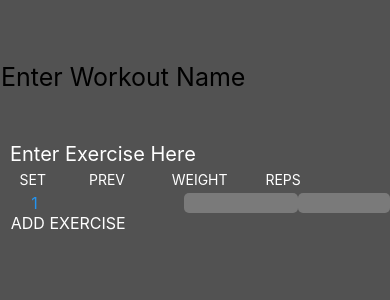
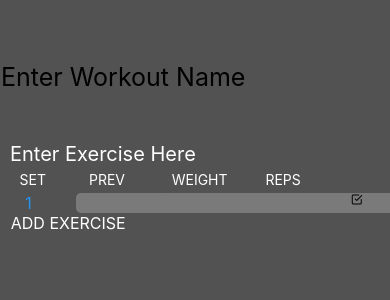
Before and after one commit to carsonkrueger/My-Projects, a React Native app in the folder GymTracker/: screen /WorkoutScreen in a window 390 px wide. Shown: the top 300 px of the page. Built offline with nearby package versions, Linux system fonts and the light colour scheme.

Commit message:
styling exercise and set components

```diff
--- a/GymTracker/components/SetComponent.js
+++ b/GymTracker/components/SetComponent.js
@@ -6,7 +6,7 @@ import {
   StyleSheet,
   TextInput,
 } from "react-native";
-import { AntDesign } from "@expo/vector-icons";
+import { AntDesign, Feather } from "@expo/vector-icons";
 
 const SetComponent = () => {
   const [numSets, setNumSets] = useState(1);
@@ -19,15 +19,19 @@ const SetComponent = () => {
       </View>
       {/*PREV*/}
       <View style={styles.prevContainer}>
-        <Text></Text>
+        <Text style={styles.prevText}></Text>
       </View>
       {/*WEIGHT*/}
       <View style={styles.weightContainer}>
-        <TextInput></TextInput>
+        <TextInput style={styles.weightText}></TextInput>
       </View>
       {/*REPS*/}
       <View style={styles.repContainer}>
-        <TextInput></TextInput>
+        <TextInput style={styles.repText}></TextInput>
+      </View>
+      {/*CHECK*/}
+      <View style={styles.checkContainer}>
+        <Feather name="check-square" />
       </View>
     </View>
   );
@@ -50,19 +54,30 @@ const styles = StyleSheet.create({
     flex: 1,
     alignItems: "center",
   },
+  prevText: {
+    color: "#2494f0",
+    fontSize: 16,
+  },
   weightContainer: {
+    flex: 1,
+    alignItems: "center",
+  },
+  weightText: {
     fontSize: 16,
     backgroundColor: "#7a7a7a",
     borderRadius: 5,
-    flex: 1,
-    alignItems: "center",
   },
   repContainer: {
+    flex: 0.8,
+    alignItems: "center",
     fontSize: 16,
     backgroundColor: "#7a7a7a",
     borderRadius: 5,
-    flex: 0.8,
-    alignItems: "center",
+  },
+  repText: {
+    fontSize: 16,
+    backgroundColor: "#7a7a7a",
+    borderRadius: 5,
   },
   checkContainer: {
     flex: 0.7,
```
